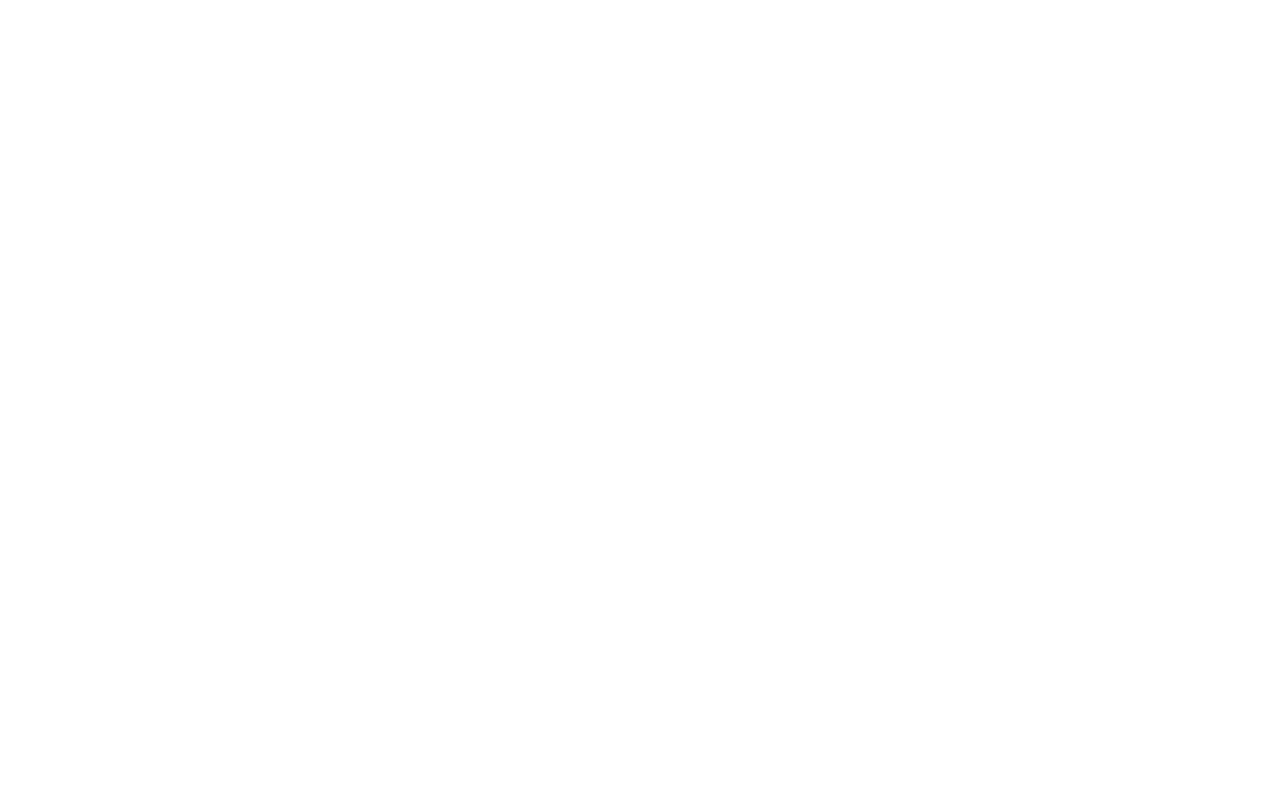
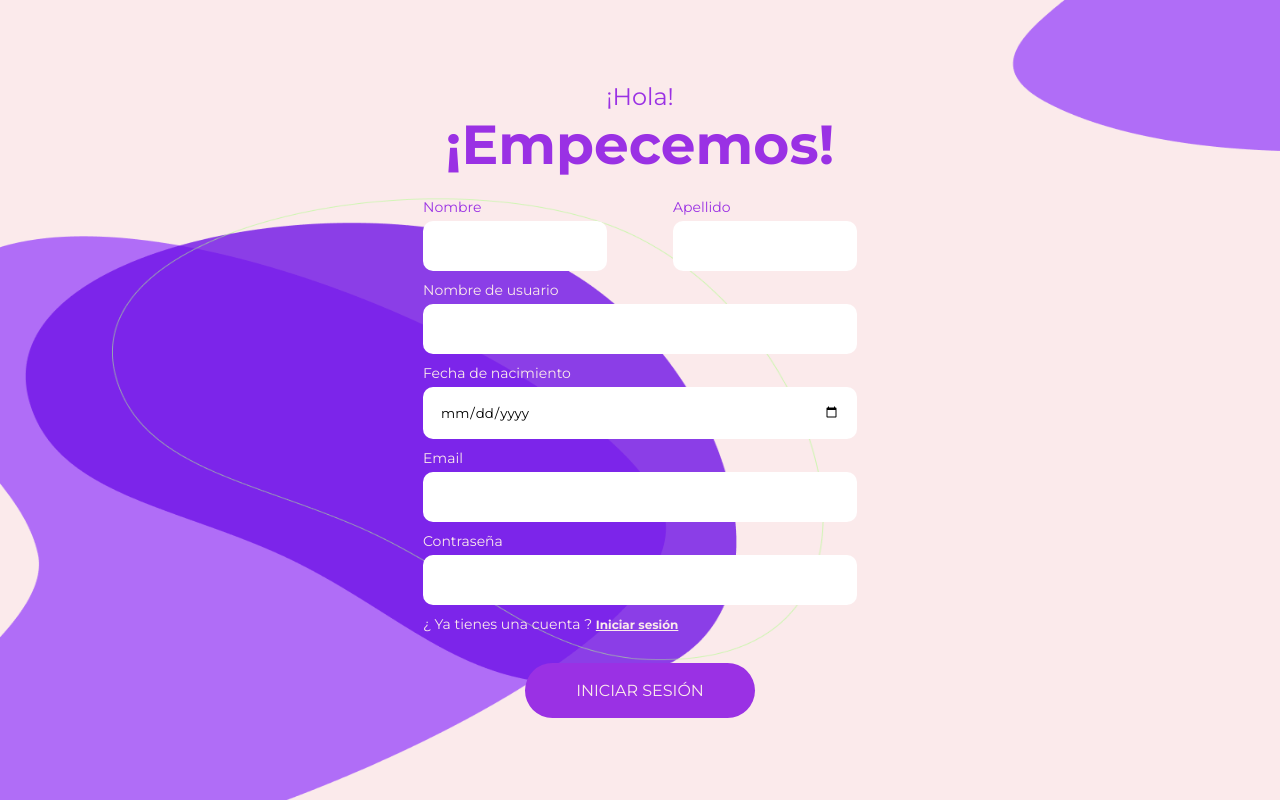
Before and after one commit to rubenderigo/hydra-frontend, a React (Create React App) app: page /registro in a window 1280 px wide. Built offline with nearby package versions, Linux system fonts and the light colour scheme.

Commit message:
add SingUp page

```diff
--- a/src/components/Input/Input.js
+++ b/src/components/Input/Input.js
@@ -2,14 +2,14 @@
 
 import styles from 'components/Input/Input.module.css';
 
-const Input = ({ label, ...props }) => {
+const Input = ({ label, type , ...props }) => {
   const [field, meta] = useField(props);
 
   return (
     <div className={styles['container-input']}>
-      <label className="label">{label}</label>
-      <input className={styles['input']} {...field} />
-      {meta.touched && meta.error ? <div className={styles['error']}>{meta.error}</div> : null}
+      <label className={styles['label']} htmlFor={field.name}>{label}</label>
+      <input className={styles['input']} type={type} {...field} />
+      {meta.touched && meta.error ? <span className={styles['error']}>{meta.error}</span> : null}
     </div>
   );
 };
--- a/src/components/SingIn/Singin.js
+++ b/src/components/SingIn/Singin.js
@@ -12,7 +12,7 @@
         className={styles['img-sing-in']}
       />
       <div className={styles['content']}>
-        <p>Bienvenido/a de nuevo!</p>
+        <p>¡Bienvenido/a de nuevo!</p>
         <h2>Inicia sesión</h2>
         <SingInForm />
       </div>
--- /dev/null
+++ b/src/components/SingUp/SignUp.js
@@ -0,0 +1,23 @@
+import SingUpForm from 'components/SingUp/SingUpForm';
+
+import background from 'assets/background-singup.png';
+import styles from './SingUp.module.css';
+
+const SingUp = () => {
+  return (
+    <div className={styles['sing-up-container']}>
+      <img
+        alt="backgound sing up"
+        src={background}
+        className={styles['img-sing-up']}
+      />
+      <div className={styles['content']}>
+        <p>¡Hola!</p>
+        <h2>¡Empecemos!</h2>
+        <SingUpForm />
+      </div>
+    </div>
+  );
+};
+
+export default SingUp;
--- /dev/null
+++ b/src/components/SingUp/SingUp.module.css
@@ -0,0 +1,38 @@
+.sing-up-container {
+  width: 100%;
+  height: 100vh;
+  background-color: #fbeaeb;
+  display: flex;
+  justify-content: center;
+  align-items: center;
+  flex-direction: column;
+}
+
+.img-sing-up {
+  margin: 0;
+  width: 100%;
+  height: 100%;
+  position: absolute;
+  z-index: 0;
+}
+
+.content {
+  display: flex;
+  justify-content: center;
+  flex-direction: column;
+  align-items: center;
+  z-index: 1;
+}
+
+.content h2,
+.content p {
+  color: #9a31e4;
+}
+
+.content h2 {
+  font-size: 55px;
+}
+
+.content p {
+  font-size: 24px;
+}
--- /dev/null
+++ b/src/components/SingUp/SingUpForm.js
@@ -0,0 +1,60 @@
+import { Link } from 'react-router-dom';
+import { Formik, Form } from 'formik';
+import * as Yup from 'yup';
+
+import Button from 'components/Button/Button';
+import Input from 'components/Input/Input';
+
+import styles from './SingUpForm.module.css';
+
+const SingUpForm = () => {
+  return (
+    <div className={styles['sing-up-form']}>
+      <Formik
+        initialValues={{
+          name: '',
+          lastname: '',
+          username: '',
+          password: '',
+          dateBirth: '',
+          email: '',
+        }}
+        onSubmit={(values) => console.log(values)}
+        validationSchema={Yup.object({
+          name: Yup.string().required('Obligatorio'),
+          lastname: Yup.string().required('Obligatorio'),
+          username: Yup.string().required('Obligatorio'),
+          password: Yup.string()
+            .required('Obligatorio')
+            .min(6,'La contraseña debe tener una longitud minima de 6 caracteres'),
+          dateBirth: Yup.date().required('Obligatorio'),
+          email: Yup.string().required('Obligatorio'),
+        })}
+      >
+        <Form>
+          <div className={styles['name-surname-container']}>
+            <Input name="name" label="Nombre" />
+            <Input name="lastname" label="Apellido" />
+          </div>
+          <Input name="username" label="Nombre de usuario" />
+          <Input name="dateBirth" label="Fecha de nacimiento" type="date" />
+          <Input name="email" label="Email" type="email" />
+          <Input name="password" label="Contraseña" type="password" />
+          <p className={styles['p']}>
+            ¿ Ya tienes una cuenta ?{' '}
+            <Link to="/iniciar-sesion">
+              <span>Iniciar sesión</span>
+            </Link>
+          </p>
+          <div className={styles['container-button']}>
+            <Button className={'button-primary'} type="submit">
+              Iniciar sesión
+            </Button>
+          </div>
+        </Form>
+      </Formik>
+    </div>
+  );
+};
+
+export default SingUpForm;
--- /dev/null
+++ b/src/components/SingUp/SingUpForm.module.css
@@ -0,0 +1,54 @@
+.sing-up-form {
+  flex-direction: column;
+  margin-top: 20px;
+}
+
+.sing-up-form .p {
+  font-size: 14px;
+  color: #fbeaeb;
+}
+
+.sing-up-form .p a {
+  font-weight: bold;
+  color: #fbeaeb;
+  text-decoration-color: #fbeaeb;
+}
+
+.sing-up-form label {
+  color: #fbeaeb;
+  margin-bottom: 5px;
+  font-size: 14px;
+}
+
+.sing-up-form input {
+  margin-bottom:  -10px;
+  padding: 17px;
+}
+
+.name-surname-container {
+  display: flex;
+  justify-content: space-between;
+}
+
+.name-surname-container input {
+  width: 150px;
+}
+
+.sing-up-form button {
+  margin-top: 30px;
+  font-weight: normal;
+}
+
+.container-button {
+  display: flex;
+  justify-content: center;
+}
+
+.name-surname-container label  {
+    color: #9a31e4;
+}
+
+.sing-up-form span {
+    margin-top: 12px;
+    font-size: 12px;
+}
--- a/src/pages/SingInPage.js
+++ b/src/pages/SingInPage.js
@@ -1,7 +1,7 @@
-import SingIn from "components/SingIn/Singin";
+import SingIn from 'components/SingIn/SingIn';
 
 const SingInPage = () => {
-    return <SingIn />
-}
+  return <SingIn />;
+};
 
 export default SingInPage;
--- /dev/null
+++ b/src/pages/SingUpPage.js
@@ -0,0 +1,7 @@
+import SingUp from 'components/SingUp/SignUp';
+
+const SingUpPage = () => {
+  return <SingUp />;
+};
+
+export default SingUpPage;
--- a/src/routers/Unauthenticated/Unauthenticated.js
+++ b/src/routers/Unauthenticated/Unauthenticated.js
@@ -3,12 +3,16 @@
 
 const OnboardingPage = lazy(() => import('pages/OnboardingPage'));
 const SingInPage = lazy(() => import('pages/SingInPage'));
+const SingUpPage = lazy(() => import('pages/SingUpPage'));
 
 const Unauthenticated = () => {
   return (
     <Switch>
       <Route exact path="/iniciar-sesion">
         <SingInPage />
+      </Route>
+      <Route exact path="/registro">
+        <SingUpPage />
       </Route>
       <Route exact path="/">
         <OnboardingPage />
```
Also changed, not shown: src/assets/background-singup.png (added).
